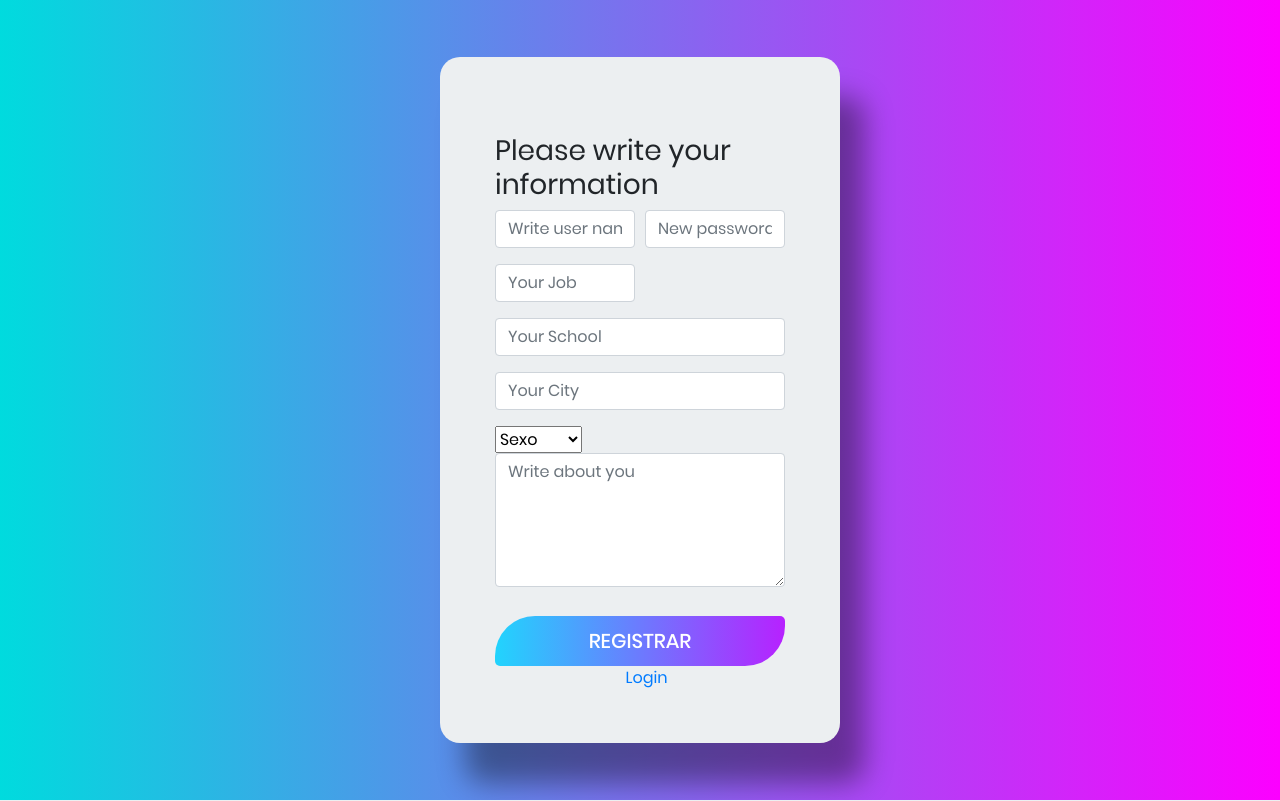
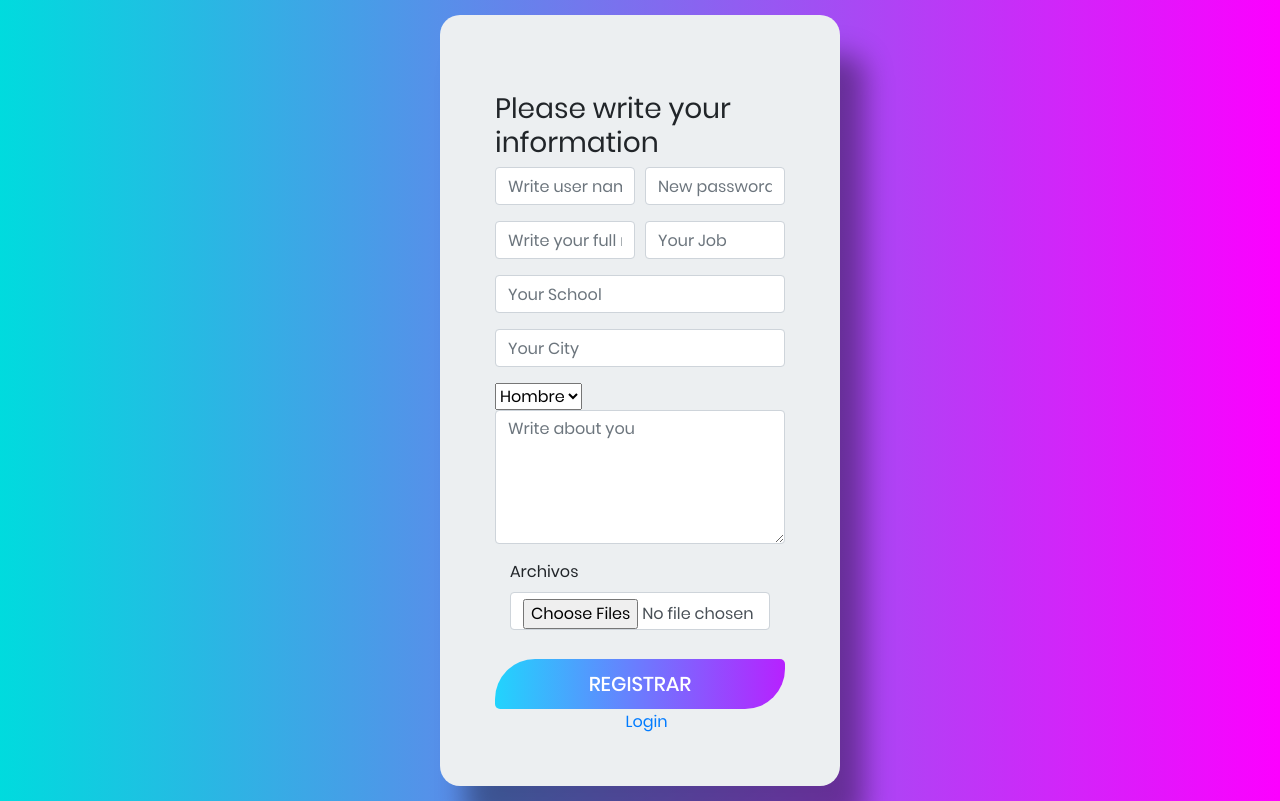
Before and after one commit to RaulCamposA/tidercun, a PHP site: page /registro.php in a window 1280 px wide. Run offline with PHP 8.4, Linux system fonts and the light colour scheme.

Commit message:
se modifio informacion de la base de datos y estidos de registro

```diff
--- a/bd/conexion.php
+++ b/bd/conexion.php
@@ -2,7 +2,7 @@
  class Conexion{
      public static function Conectar(){
          define('servidor','localhost');
-         define('nombre_bd','accesosinlimite');
+         define('nombre_bd','tinder');
          define('usuario','root');
          define('password','');
          $opciones = array(PDO::MYSQL_ATTR_INIT_COMMAND => 'SET NAMES utf8');
--- a/estilos.css
+++ b/estilos.css
@@ -261,3 +261,8 @@ button:hover {
     padding: 77px 15px 33px 15px;
   }
 }
+
+
+#imagenes {
+  max-width: 100%;
+}
--- a/registro.php
+++ b/registro.php
@@ -20,7 +20,7 @@
       <div class="container-login">
         <div class="wrap-login">
             <h3>Please write your information</h3>
-            <form action="" method="post" role="form" class="contactForm">
+            <form action="./bd/crear_usuario.php" method="post" role="form" class="contactForm">
                 <div class="form-row">
                 <div class="form-group col-md-6">
                     <input type="text" name="usuario" class="form-control" id="usuario" placeholder="Write user name" data-rule="minlen:4" data-msg="Please enter at least 4 chars" />
@@ -28,6 +28,11 @@
                 </div>
                 <div class="form-group col-md-6">
                     <input type="password" class="form-control" name="password" id="password" placeholder="New password"  data-msg="Please enter a valid password" />
+                    <div class="validation"></div>
+                </div>
+
+                <div class="form-group col-md-6">
+                    <input type="text" name="fullname" class="form-control" id="fullname" placeholder="Write your full name" data-rule="minlen:4" data-msg="Please enter at least 4 chars" />
                     <div class="validation"></div>
                 </div>
 
@@ -44,15 +49,20 @@
                     <input type="text" class="form-control" name="city" id="city" placeholder="Your City" data-rule="minlen:4" data-msg="Please enter at least 8 chars of subject" />
                     <div class="validation"></div>
                 </div>
-                <select>
-                    <option value="">Sexo</option>
-                        <option value="1">Hombre</option>
-                        <option value="2">Mujer</option>
+                <select name="sexo" id="sexo">
+                        <option name="sexo" id="sexo"value="1">Hombre</option>
+                        <option name="sexo" id="sexo" value="2">Mujer</option>
                 </select>
 
                 <div class="form-group">
                     <textarea class="form-control" name="description" rows="5" data-rule="required" data-msg="Please write something for us" placeholder="Write about you"></textarea>
                     <div class="validation"></div>
+                </div>
+                <div class="form-group">
+                    <label class="col-sm-2 control-label">Archivos</label>
+                    <div id="imagenes" class="col-sm-8">
+                        <input type="file" class="form-control" id="image" name="image" multiple>
+                    </div>
                 </div>
                 <div class="container-login-form-btn">
                     <div class="wrap-login-form-btn">
@@ -60,8 +70,8 @@
                         <button type="submit" name="submit" class="login-form-btn">Registrar</button>
                     </div>
                 </div>
+
             </form>
-
              <a class="link-text" href="./index.php">Login</a>
 
 
```
Also changed, not shown: bd/crear_usuario.php (added, +83 -0 lines), database/db.sql (+6 -21 lines). Lines whose indentation alone changed are shown as unchanged.
